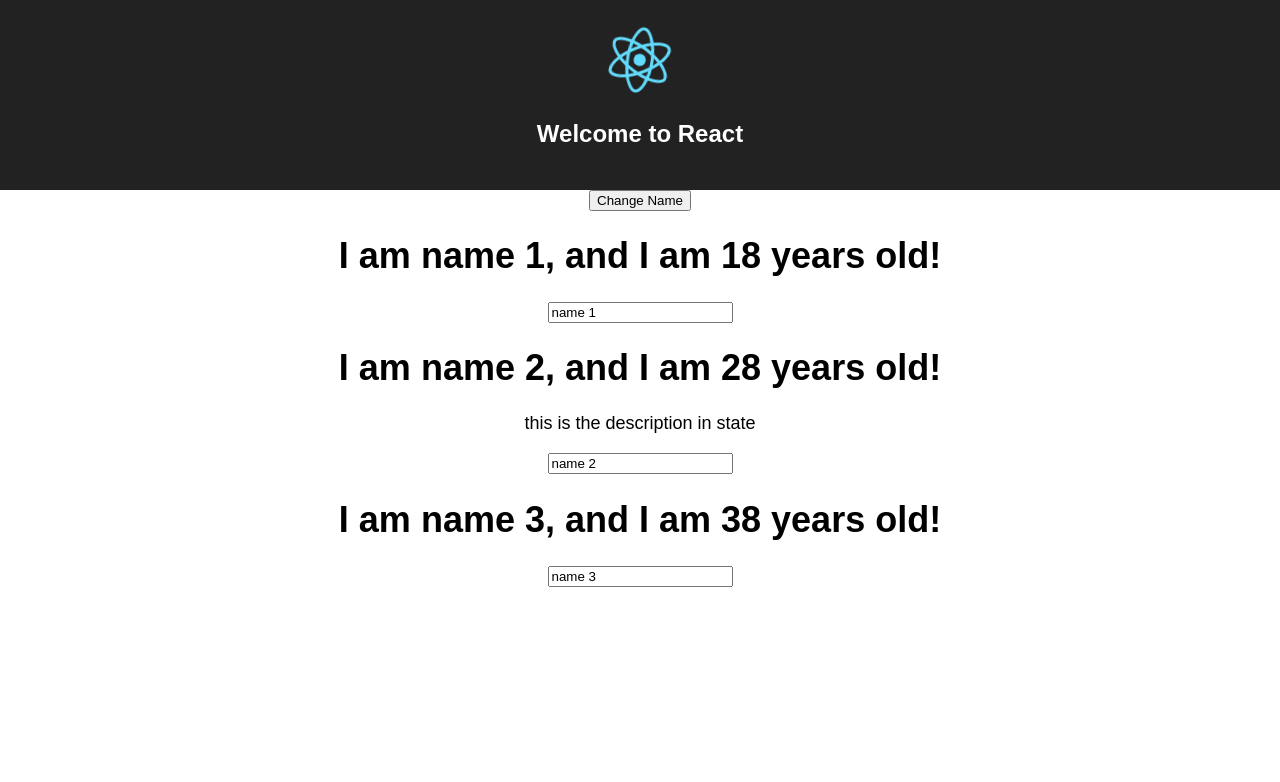
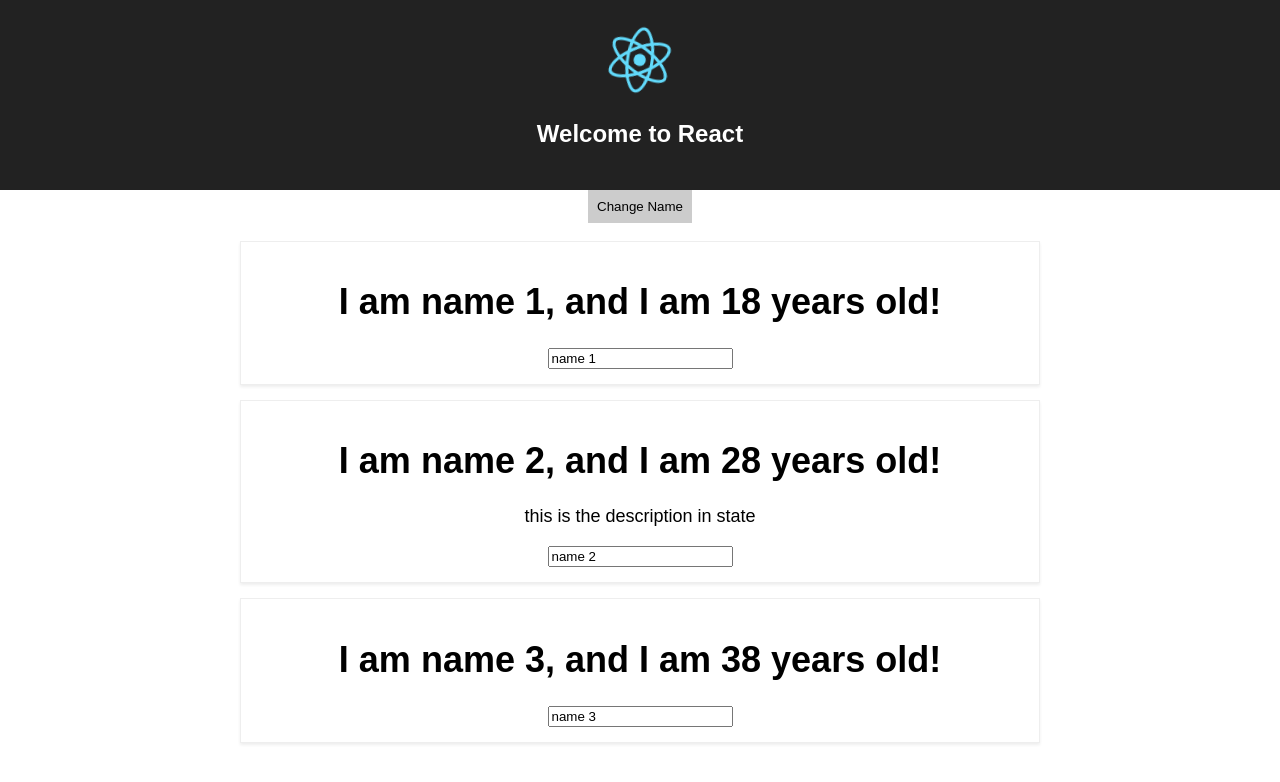
Before and after one commit to veja947/react_hello, a React (Create React App) app in the folder react-hello-world/: page / in a window 1280 px wide. Shown: the top 782 px of the page. Built offline with nearby package versions, Linux system fonts and the light colour scheme.

Commit message:
two ways to add styles : css file and inline styles

```diff
--- a/react-hello-world/src/App.js
+++ b/react-hello-world/src/App.js
@@ -64,13 +64,23 @@ class App extends Component {
     };
 
     render() {
+        const buttonStyles = {
+            backgroundColor: "#ccc",
+            border: "#ccc 1px solid",
+            cursor: "pointer",
+            padding: "8px"
+        };
+
+
         return (
             <div className="App">
                 <header className="App-header">
                     <img src={logo} className="App-logo" alt="logo"/>
                     <h1 className="App-title">Welcome to React</h1>
                 </header>
-                <button onClick={this.changePerson.bind(this, 'new name for first person')}>Change Name</button>
+                <button
+                    style={buttonStyles}
+                    onClick={this.changePerson.bind(this, 'new name for first person')}>Change Name</button>
                 <p className="App-intro">
                     <Person
                         name={this.state.persons[0].name}
--- /dev/null
+++ b/react-hello-world/src/Person/Person.css
@@ -0,0 +1,8 @@
+.Person {
+    width: 60%;
+    margin: 15px auto;
+    border: 1px solid #eee;
+    box-shadow: 0 2px 3px #eee;
+    padding: 15px;
+    text-align: center;
+}
--- a/react-hello-world/src/Person/Person.js
+++ b/react-hello-world/src/Person/Person.js
@@ -1,8 +1,9 @@
-import React, {Component} from 'react'
+import React, {Component} from 'react';
+import './Person.css';
 
 const person = (props) => {
     return (
-        <div className="person-root">
+        <div className="Person">
             <h1 onClick={props.myClick}>I am {props.name}, and I am {props.age} years old!</h1>
             <p>{props.children}</p>
             <input onChange={props.editInput} value={props.name}/>
```
